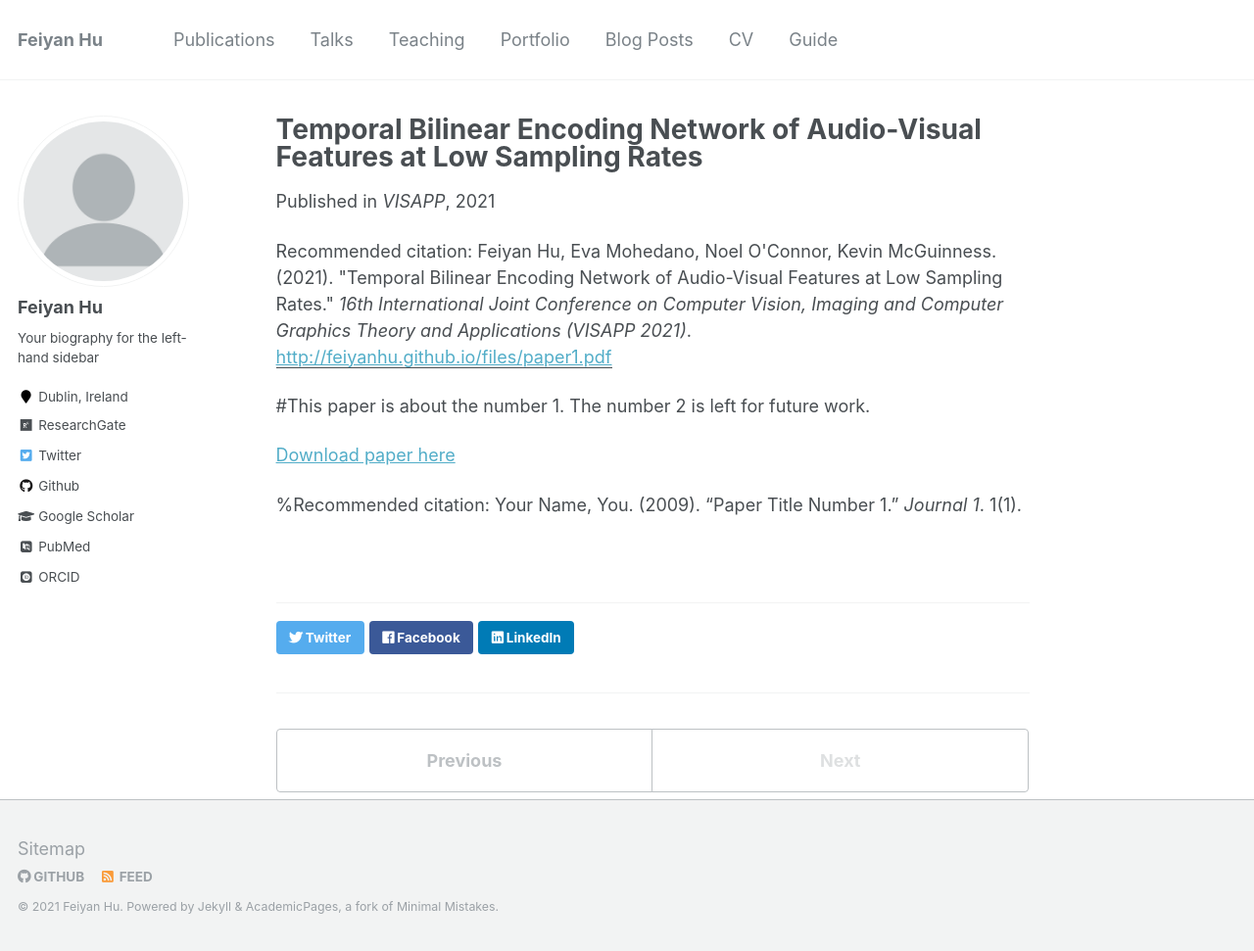
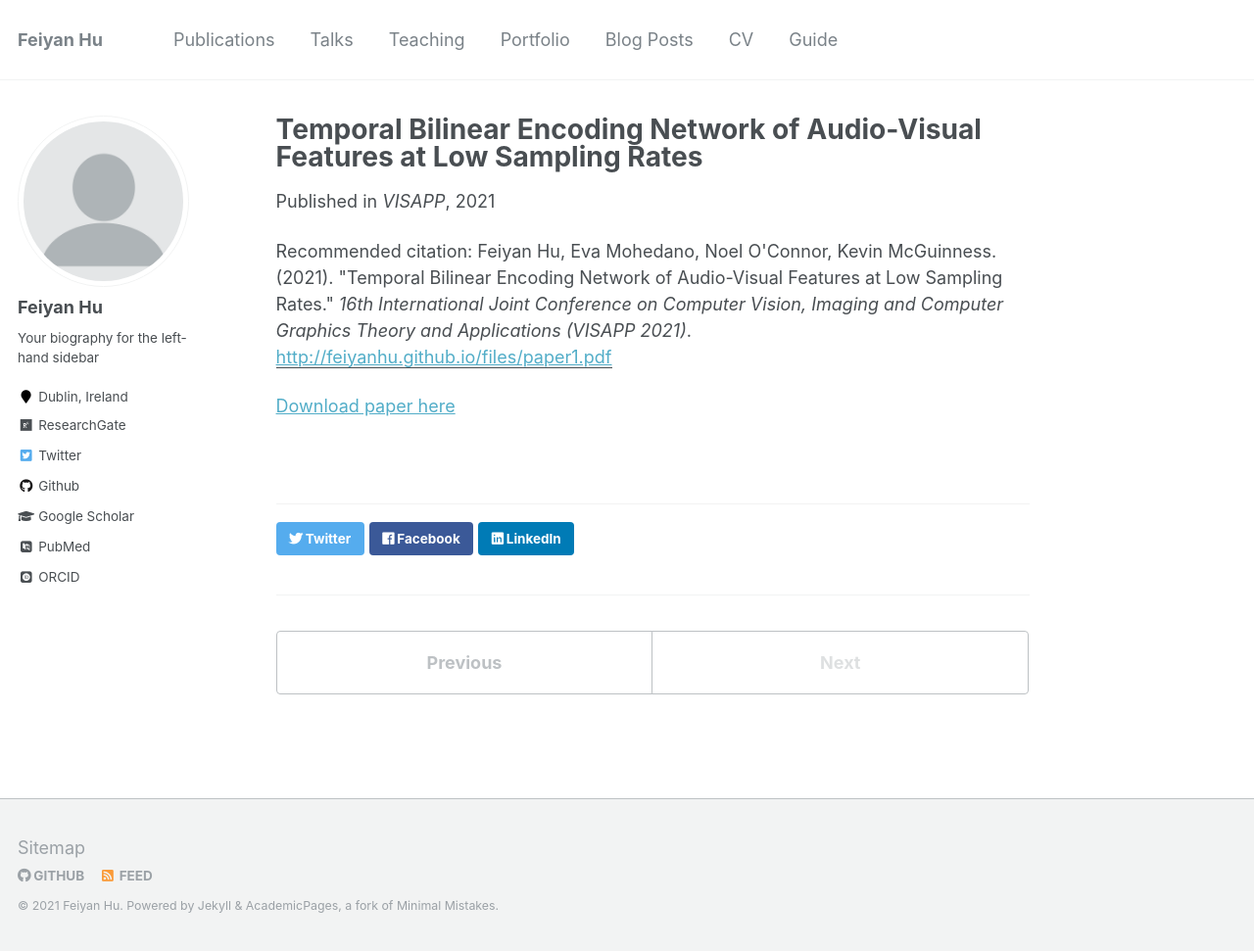
Before and after one commit to feiyanhu/feiyanhu.github.io, a Jekyll site: the page built from _publications/VISAPP_2021_tben.md, in a window 1280 px wide and 971 px high. Shown: the whole window at 98% size. Built offline with Jekyll 4.4.1, drawn with Linux system fonts in a browser that asks for light colours; some web fonts are replaced.

Commit message:
Update VISAPP_2021_tben.md

```diff
--- a/_publications/VISAPP_2021_tben.md
+++ b/_publications/VISAPP_2021_tben.md
@@ -8,8 +8,7 @@ venue: 'VISAPP'
 paperurl: 'http://feiyanhu.github.io/files/paper1.pdf'
 citation: 'Feiyan Hu, Eva Mohedano, Noel O&apos;Connor, Kevin McGuinness. (2021). &quot;Temporal Bilinear Encoding Network of Audio-Visual Features at Low Sampling Rates.&quot; <i>16th International Joint Conference on Computer Vision, Imaging and Computer Graphics Theory and Applications (VISAPP 2021)</i>. '
 ---
-#This paper is about the number 1. The number 2 is left for future work.
-
+<!--- This paper is about the number 1. The number 2 is left for future work.-->
 [Download paper here](http://feiyanhu.github.io/files/paper1.pdf)
 
-%Recommended citation: Your Name, You. (2009). "Paper Title Number 1." <i>Journal 1</i>. 1(1).
+<!--- Recommended citation: Your Name, You. (2009). "Paper Title Number 1." <i>Journal 1</i>. 1(1) .-->
```
